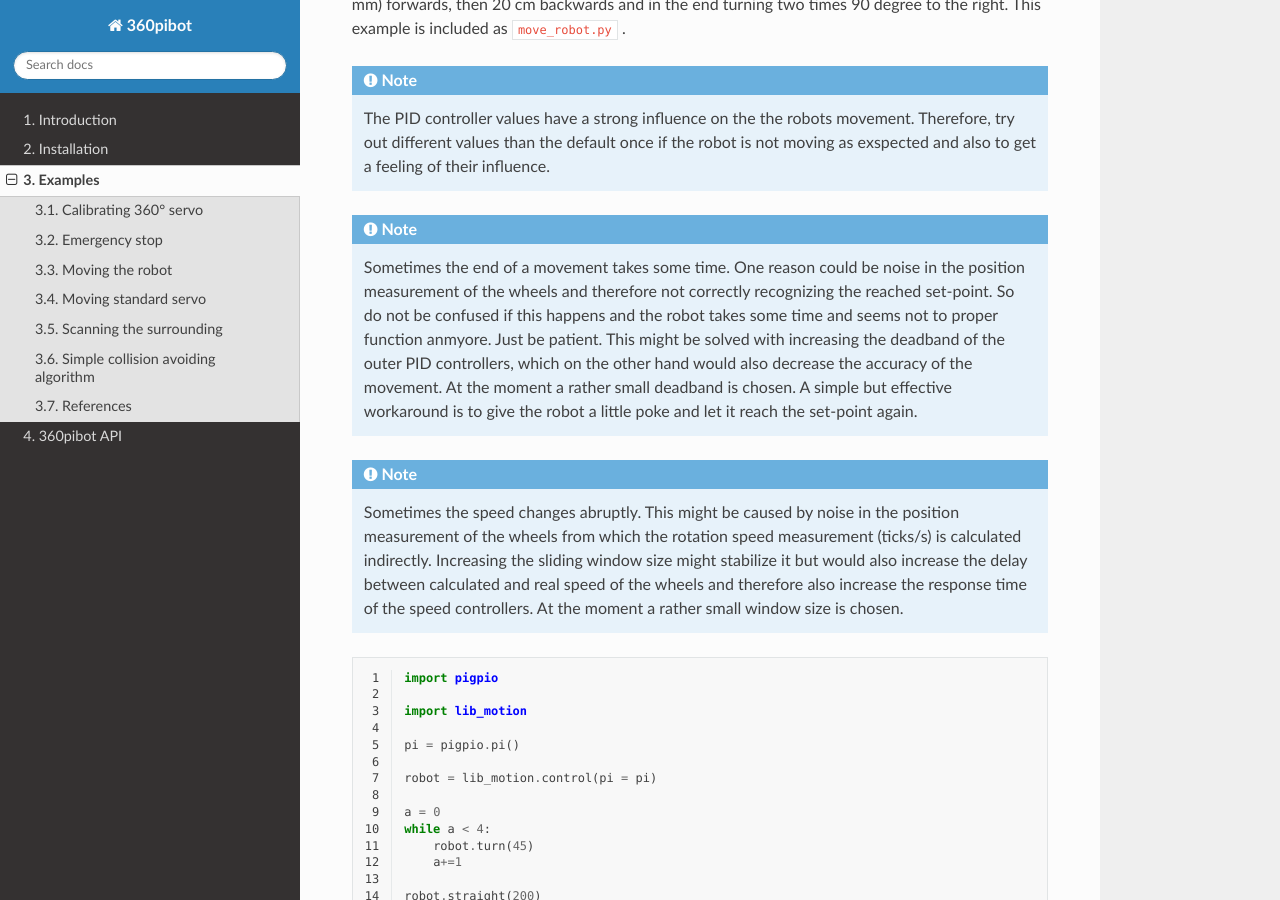
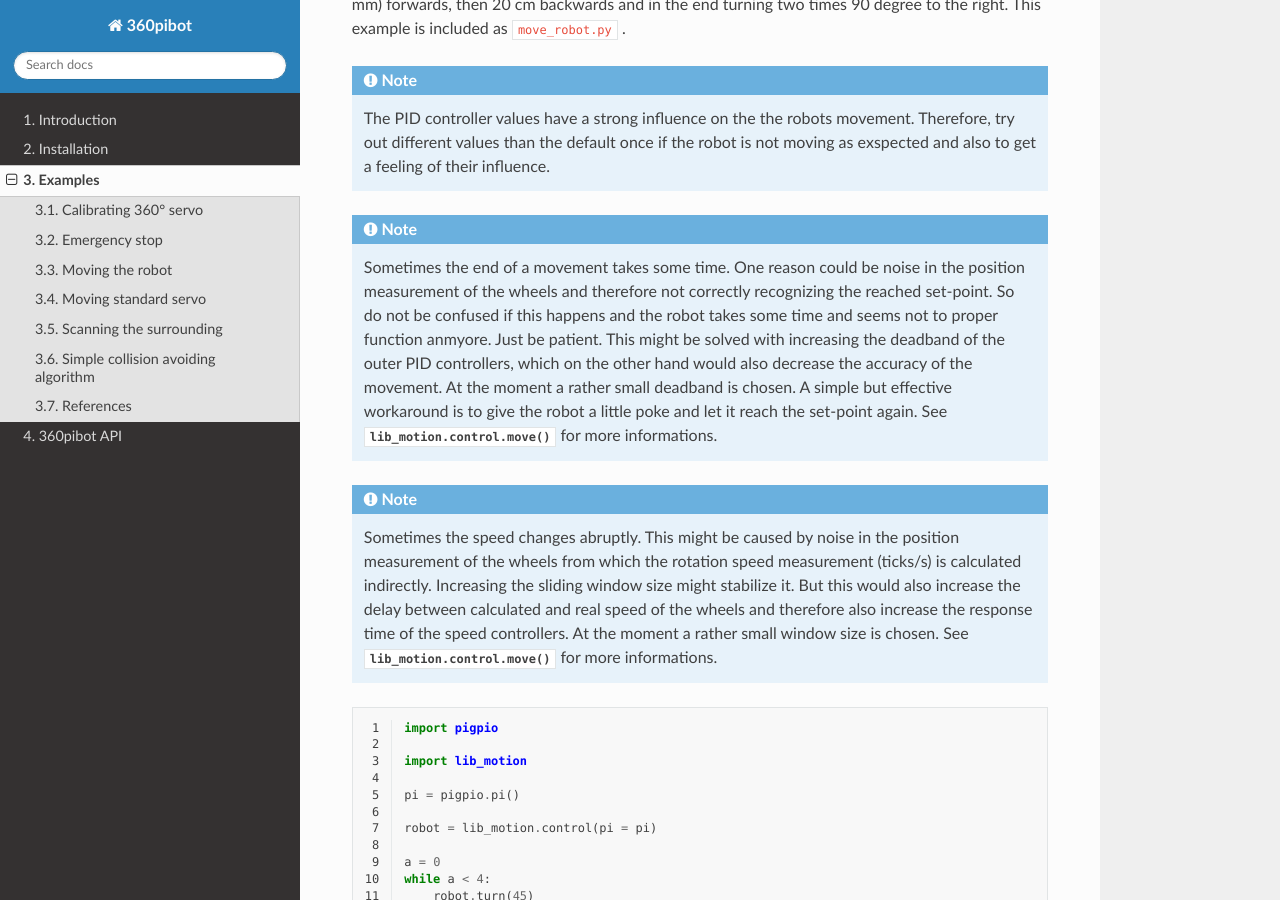
Before and after one commit to choeffer/360pibot, a Sphinx documentation site: the page built from docs/examples.rst, in a window 1280 px wide and 900 px high, scrolled down 3202 px. Built offline with Sphinx 7.4.7 and the Read the Docs theme 2.0.0, drawn with Linux system fonts in a browser that asks for light colours.

Commit message:
some smaller changes and added a link to meth move

```diff
--- a/docs/examples.rst
+++ b/docs/examples.rst
@@ -138,17 +138,19 @@ as ``move_robot.py`` .
     the deadband of the outer PID controllers, which on the other hand would
     also decrease the accuracy of the movement. At the moment a rather small
     deadband is chosen. A simple but effective workaround is to give the
-    robot a little poke and let it reach the set-point again.
+    robot a little poke and let it reach the set-point again. See
+    :meth:`lib_motion.control.move` for more informations.
 
 .. note::
 
     Sometimes the speed changes abruptly. This might be caused by noise in
     the position measurement of the wheels from which the rotation speed
     measurement (ticks/s) is calculated indirectly. Increasing the sliding
-    window size might stabilize it but would also increase the delay between
+    window size might stabilize it. But this would also increase the delay between
     calculated and real speed of the wheels and therefore also increase the
     response time of the speed controllers. At the moment a rather small
-    window size is chosen.
+    window size is chosen. See :meth:`lib_motion.control.move` for more
+    informations.
 
 .. literalinclude:: ../move_robot.py
    :linenos:
```
